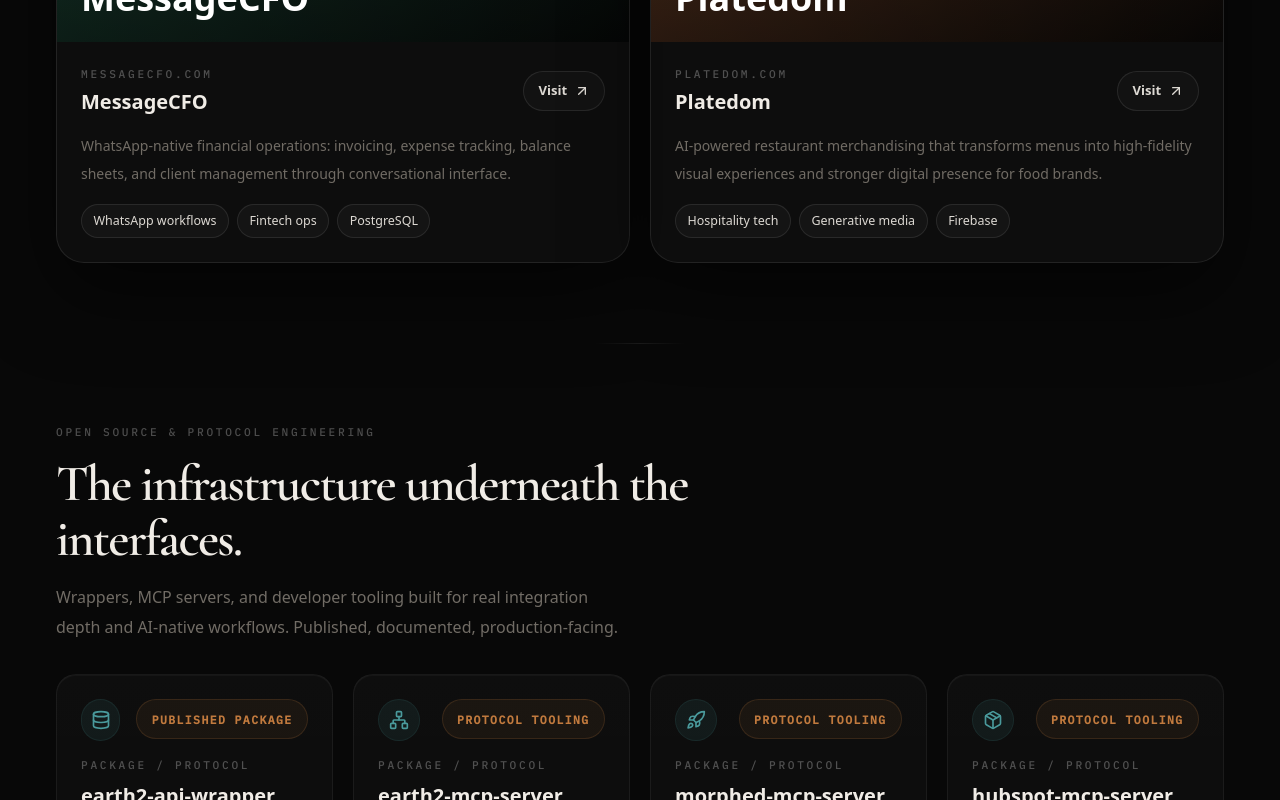
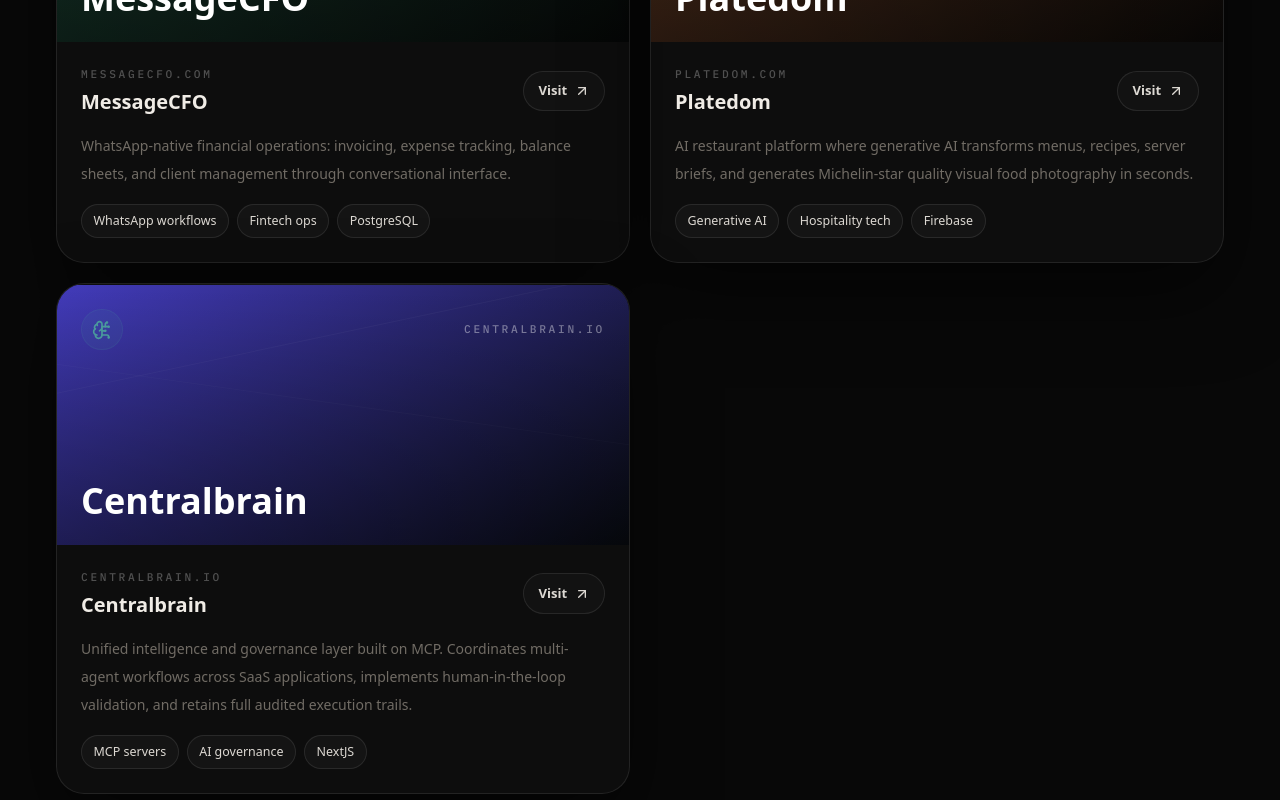
Before and after one commit to EugeneBoondock/Boondock_Labs, a Next.js app: page / in a window 1280 px wide. Shown: the part 5360-6160 px from the top of the page. Built offline with nearby package versions, Linux system fonts and the light colour scheme.

Commit message:
Update CV to Eugene Loyiso Mzimakhwe updated CV, update Platedom details, and add Centralbrain.io

```diff
--- a/src/app/HeroSection.tsx
+++ b/src/app/HeroSection.tsx
@@ -207,7 +207,7 @@
             View the work
           </a>
           <a
-            href="/Eugene_CV_Fullstack.pdf"
+            href="/Eugene_Loyiso_Mzimakhwe_CV_updated.pdf"
             className="btn-ghost hero-action"
             target="_blank"
             rel="noreferrer"
--- a/src/app/api/gemini/route.ts
+++ b/src/app/api/gemini/route.ts
@@ -37,17 +37,19 @@
 
 6. MessageCFO.com (WIP) — WhatsApp-native financial management app. Users create invoices, log expenses, check cash balances, and manage customers entirely through WhatsApp messages. Stack: React, Express, PostgreSQL, WhatsApp Cloud API, Gemini AI.
 
-7. Platedom.com — AI restaurant platform where generative AI transforms menus into Michelin-star quality visual food photography. Built with Firebase, Generative AI, and React.
+7. Platedom.com — AI restaurant platform where generative AI transforms menus, recipes, server briefs, and generates Michelin-star quality visual food photography in seconds. Built with Firebase, Generative AI, and React.
 
-8. Nkechi Biokinetics (nkechi-biokinetics.vercel.app) — Professional portfolio for a Biokineticist showcasing health, wellness, movement science, and rehabilitation services.
+8. Centralbrain.io — Unified intelligence and governance layer powered by Model Context Protocol (MCP). Connects enterprise SaaS apps, coordinates workflows, pauses sensitive work for human approval, and keeps audited logs. Built with NextJS, React, and MCP servers.
 
-9. Bikode (bikode.co.za) — AI-first native Windows code editor built on Notepad2e and Scintilla. Combines lightning-fast Win32 editing with multi-provider AI assistance (OpenAI, Anthropic, local models), integrated terminal, Git UI, chat panel, inline diff preview, and a plugin system. Written in C with a two-process architecture (editor + AI engine).
+9. Nkechi Biokinetics (nkechi-biokinetics.vercel.app) — Professional portfolio for a Biokineticist showcasing health, wellness, movement science, and rehabilitation services.
 
-10. SavingWithDana.com — A coupon and savings platform; Eugene is building the AWS backend infrastructure.
+10. Bikode (bikode.co.za) — AI-first native Windows code editor built on Notepad2e and Scintilla. Combines lightning-fast Win32 editing with multi-provider AI assistance (OpenAI, Anthropic, local models), integrated terminal, Git UI, chat panel, inline diff preview, and a plugin system. Written in C with a two-process architecture (editor + AI engine).
 
-11. KinSpace (WIP) — A safe community space for people with chronic and mental illnesses — support, resources, and connection. Built with React.
+11. SavingWithDana.com — A coupon and savings platform; Eugene is building the AWS backend infrastructure.
 
-12. 3rdIslandTours.com — Tourism and virtual tour booking platform designed for performance and clear user flow.
+12. KinSpace (WIP) — A safe community space for people with chronic and mental illnesses — support, resources, and connection. Built with React.
+
+13. 3rdIslandTours.com — Tourism and virtual tour booking platform designed for performance and clear user flow.
 
 NPM Packages Eugene Created:
 1. earth2-api-wrapper (npmjs.com/package/earth2-api-wrapper): API wrapper for Earth2 platform
--- a/src/app/page.tsx
+++ b/src/app/page.tsx
@@ -124,13 +124,25 @@
     title: "Platedom",
     domain: "platedom.com",
     description:
-      "AI-powered restaurant merchandising that transforms menus into high-fidelity visual experiences and stronger digital presence for food brands.",
+      "AI restaurant platform where generative AI transforms menus, recipes, server briefs, and generates Michelin-star quality visual food photography in seconds.",
     href: "https://platedom.com",
-    tags: ["Hospitality tech", "Generative media", "Firebase"],
+    tags: ["Generative AI", "Hospitality tech", "Firebase"],
     icon: UtensilsCrossed,
     image: null,
     surface:
       "linear-gradient(145deg, rgba(108, 61, 34, 0.8) 0%, rgba(10, 8, 6, 0.92) 100%)",
+  },
+  {
+    title: "Centralbrain",
+    domain: "centralbrain.io",
+    description:
+      "Unified intelligence and governance layer built on MCP. Coordinates multi-agent workflows across SaaS applications, implements human-in-the-loop validation, and retains full audited execution trails.",
+    href: "https://centralbrain.io",
+    tags: ["MCP servers", "AI governance", "NextJS"],
+    icon: BrainCircuit,
+    image: null,
+    surface:
+      "linear-gradient(145deg, rgba(79, 70, 229, 0.8) 0%, rgba(7, 10, 15, 0.92) 100%)",
   },
 ] as const;
 
@@ -422,7 +434,7 @@
               View the work
             </a>
             <a
-              href="/Eugene_CV_Fullstack.pdf"
+              href="/Eugene_Loyiso_Mzimakhwe_CV_updated.pdf"
               className="btn-ghost"
               target="_blank"
               rel="noreferrer"
@@ -878,7 +890,7 @@
                     philosncube@gmail.com
                   </a>
                   <a
-                    href="/Eugene_CV_Fullstack.pdf"
+                    href="/Eugene_Loyiso_Mzimakhwe_CV_updated.pdf"
                     className="btn-ghost"
                     target="_blank"
                     rel="noreferrer"
--- a/src/app/win7/desktopApps.tsx
+++ b/src/app/win7/desktopApps.tsx
@@ -229,9 +229,16 @@
   {
     cat: 'client' as ProjFilter,
     icon: '🍽️', name: 'Platedom.com',
-    desc: 'AI restaurant platform — generative AI transforms menus into Michelin-star quality visual food photography in seconds.',
-    tags: ['Firebase', 'Generative AI', 'React'],
+    desc: 'AI restaurant platform — generative AI transforms menus, recipes, server briefs, and generates Michelin-star quality visual food photography in seconds.',
+    tags: ['Generative AI', 'Hospitality tech', 'Firebase'],
     img: null, url: 'https://platedom.com', linkLabel: 'Visit Site →',
+  },
+  {
+    cat: 'client' as ProjFilter,
+    icon: '🧠', name: 'Centralbrain.io',
+    desc: 'Unified Intelligence Layer powered by MCP. Connects SaaS applications, runs governance workflows, pauses sensitive work for human approval, and keeps audited logs.',
+    tags: ['MCP Server', 'AI Integration', 'Governance'],
+    img: null, url: 'https://centralbrain.io', linkLabel: 'Visit Site →',
   },
   {
     cat: 'client' as ProjFilter,
@@ -546,9 +553,16 @@
     {
       icon: '🍽️',
       name: 'Platedom.com',
-      desc: 'AI restaurant platform — generative AI transforms menus into Michelin-star quality visual food photography.',
+      desc: 'AI restaurant platform — generative AI transforms menus, recipes, server briefs, and generates Michelin-star quality visual food photography in seconds.',
       url: 'https://platedom.com',
-      tags: ['Firebase', 'Generative AI', 'React'],
+      tags: ['Generative AI', 'Hospitality tech', 'Firebase'],
+    },
+    {
+      icon: '🧠',
+      name: 'Centralbrain.io',
+      desc: 'Unified Intelligence and Governance Layer powered by MCP. Connects apps, coordinates agents, pauses sensitive actions for approval, and records proof.',
+      url: 'https://centralbrain.io',
+      tags: ['MCP Server', 'AI Integration', 'Governance'],
     },
     {
       icon: '🏃',
--- a/src/app/work/page.tsx
+++ b/src/app/work/page.tsx
@@ -147,14 +147,42 @@
           <h3 className="font-semibold mb-1" style={{ color: '#d17927' }}>
             Platedom.com - AI Restaurant Platform
           </h3>
-          <p className="text-sm mb-3 text-black">Generative AI platform for restaurants that transforms menus into visual feasts. Creates Michelin-star quality food photography and recipes in seconds. Built with Firebase for database and authentication, featuring real-time data sync and secure user management.</p>
+          <p className="text-sm mb-3 text-black">Generative AI platform that transforms menus, recipes, server briefs, and generates Michelin-star quality visual food photography in seconds. Built with Firebase for data and authentication, featuring real-time sync and secure asset generation workflows.</p>
           <div className="flex items-center justify-between mt-auto pt-2">
             <div className="flex flex-wrap gap-2">
+              <span className="px-2 py-1 bg-zinc-800/70 rounded text-xs text-black">Generative AI</span>
+              <span className="px-2 py-1 bg-zinc-800/70 rounded text-xs text-black">Hospitality tech</span>
               <span className="px-2 py-1 bg-zinc-800/70 rounded text-xs text-black">Firebase</span>
-              <span className="px-2 py-1 bg-zinc-800/70 rounded text-xs text-black">Generative AI</span>
-              <span className="px-2 py-1 bg-zinc-800/70 rounded text-xs text-black">React</span>
             </div>
             <a href="https://platedom.com" target="_blank" rel="noopener noreferrer" className="text-sm font-medium flex items-center" style={{ color: '#d17927' }}>
+              Visit <ExternalLink className="h-3 w-3 ml-1" />
+            </a>
+          </div>
+        </div>
+      )
+    },
+    {
+      id: 'centralbrain',
+      categories: ['featured', 'client'],
+      component: (
+        <div className="p-5 card-hover rounded-xl overflow-hidden flex flex-col">
+          <div className="h-40 relative mb-3 overflow-hidden rounded-lg bg-gradient-to-br from-indigo-100 to-blue-200 flex items-center justify-center">
+            <div className="text-center">
+              <Globe className="h-16 w-16 text-indigo-600 mx-auto mb-2" />
+              <p className="text-sm font-bold text-indigo-800">Centralbrain</p>
+            </div>
+          </div>
+          <h3 className="font-semibold mb-1" style={{ color: '#d17927' }}>
+            Centralbrain.io - Unified Intelligence Layer
+          </h3>
+          <p className="text-sm mb-3 text-black">Governance and workflow orchestration layer powered by the Model Context Protocol (MCP). Connects various business tools (CRM, communication, tasks, finance), coordinates autonomous agents under strict human-in-the-loop validation, and retains absolute proof after every execution.</p>
+          <div className="flex items-center justify-between mt-auto pt-2">
+            <div className="flex flex-wrap gap-2">
+              <span className="px-2 py-1 bg-zinc-800/70 rounded text-xs text-black">MCP Server</span>
+              <span className="px-2 py-1 bg-zinc-800/70 rounded text-xs text-black">AI Governance</span>
+              <span className="px-2 py-1 bg-zinc-800/70 rounded text-xs text-black">NextJS</span>
+            </div>
+            <a href="https://centralbrain.io" target="_blank" rel="noopener noreferrer" className="text-sm font-medium flex items-center" style={{ color: '#d17927' }}>
               Visit <ExternalLink className="h-3 w-3 ml-1" />
             </a>
           </div>
```
Also changed, not shown: src/app/win7/Win7CVViewer.tsx (+5 -5 lines), 2 other files (tests, documents, lock files or other folders).
